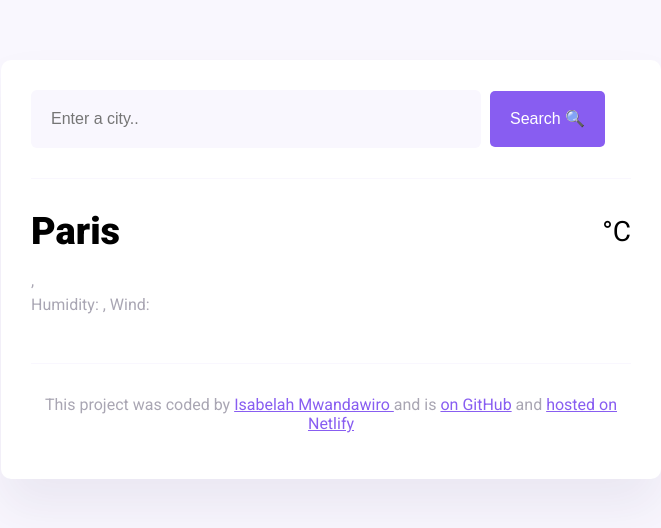
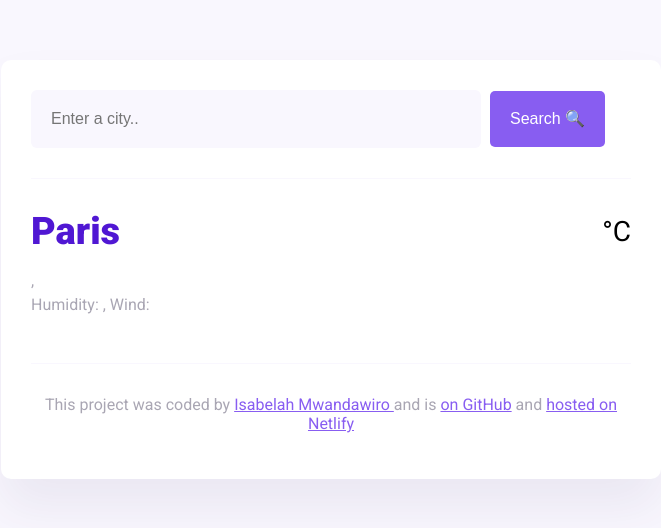
Before and after one commit to isamwandawiro/weatheroneapp, a website built with Parcel: page index.html in a window 1280 px wide. Shown: the whole page, without its empty margins (309-970 px from the left). Built offline with nearby package versions, Linux system fonts and the light colour scheme; no server answers.

Commit message:
update styles.css
added color

```diff
--- a/src/styles.css
+++ b/src/styles.css
@@ -59,6 +59,7 @@ main {
   font-size: 38px;
   font-weight: 900;
   margin: 0;
+  color: #5017d3;
 }
 .current-details {
   color: rgba(39, 33, 66, 0.4);
```
